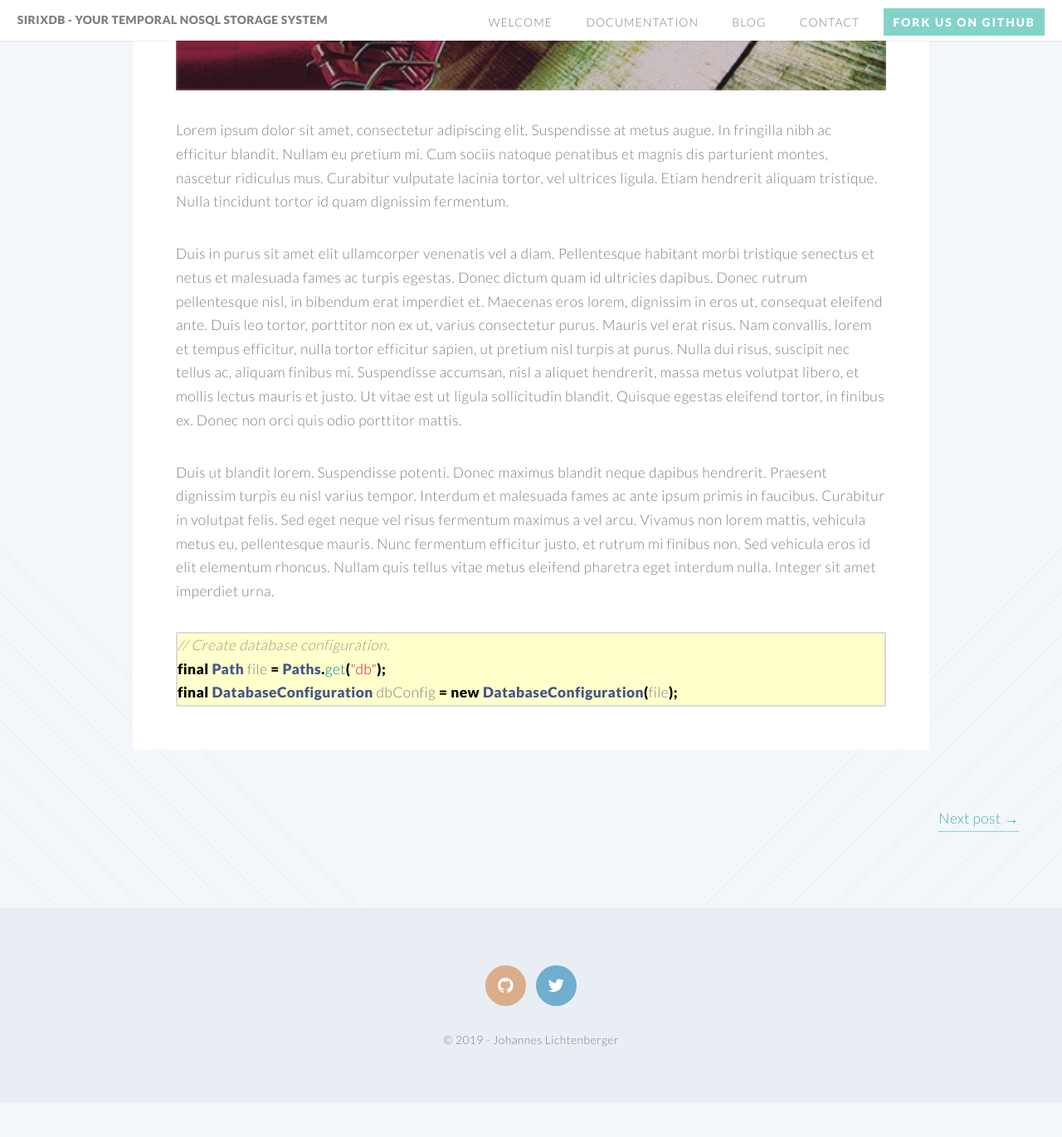
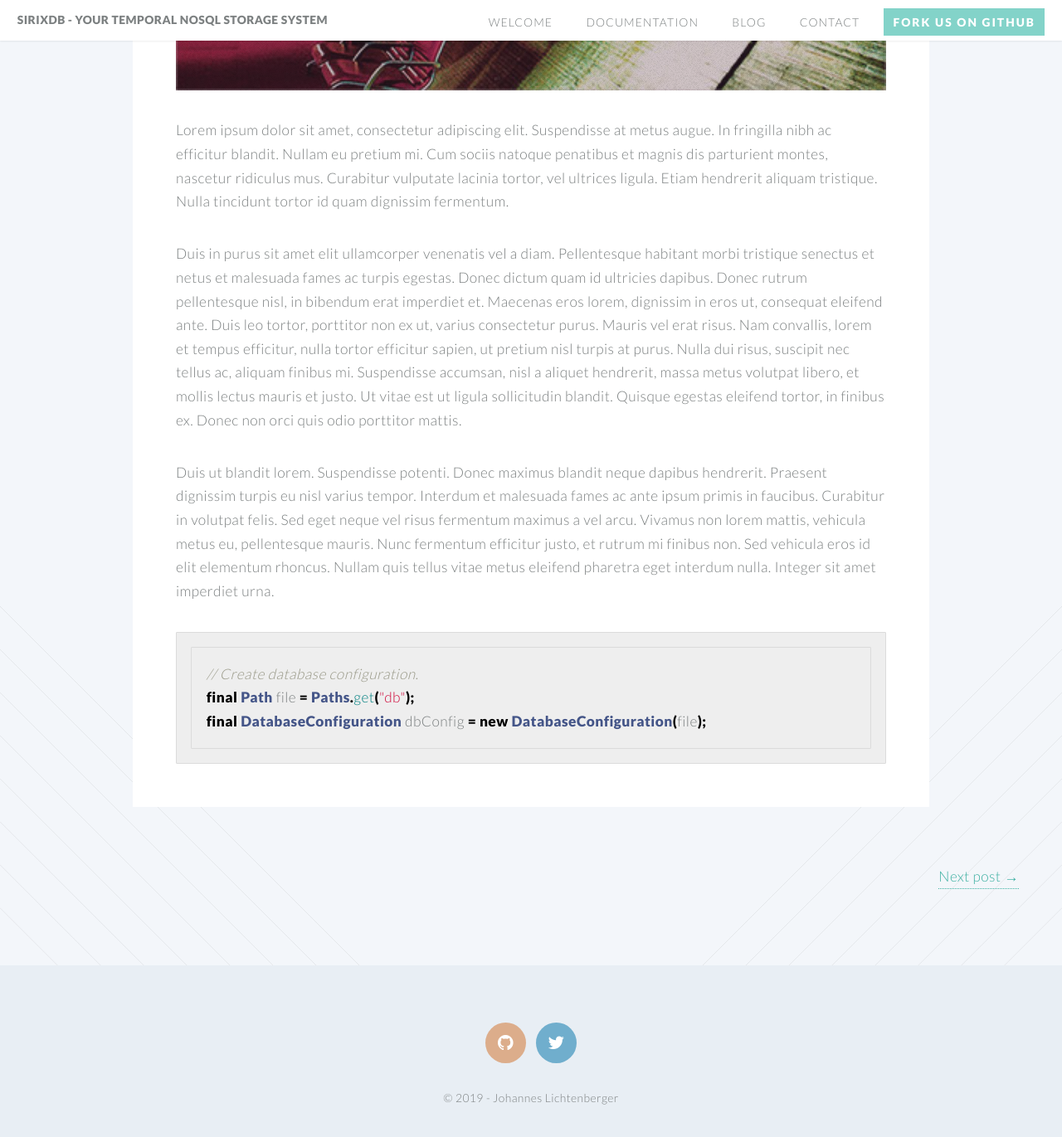
Before and after one commit to sirixdb/sirixdb.github.io, a Jekyll site: the page built from _posts/2014-08-07-first-post.markdown, in a window 1280 px wide and 1400 px high, scrolled down 701 px. Shown: the top 1371 px of the window at 83% size. Built offline with Jekyll 4.4.1, drawn with Linux system fonts in a browser that asks for light colours; before the commit the page ends 2031 px from its top, so only the background shows below that.

Commit message:
Update style.css

```diff
--- a/css/style.css
+++ b/css/style.css
@@ -1104,8 +1104,9 @@
 		}
 
 .highlight {
+  padding: 1em;
   border: 1px solid #dbdbdb;
-  background-color: #ffffcc;
+  background-color: #eeeeee;
   border-radius: 1px;
   overflow-x: auto;
 }
```
